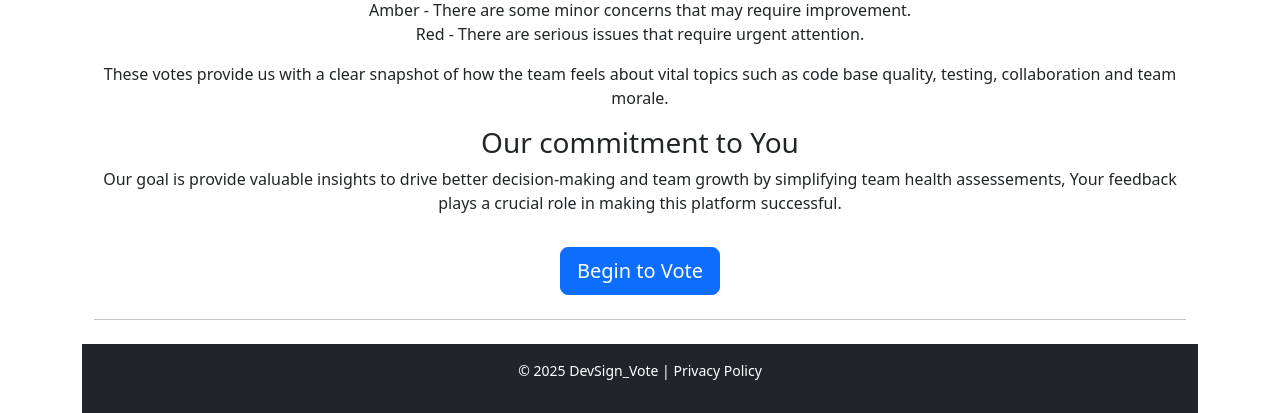
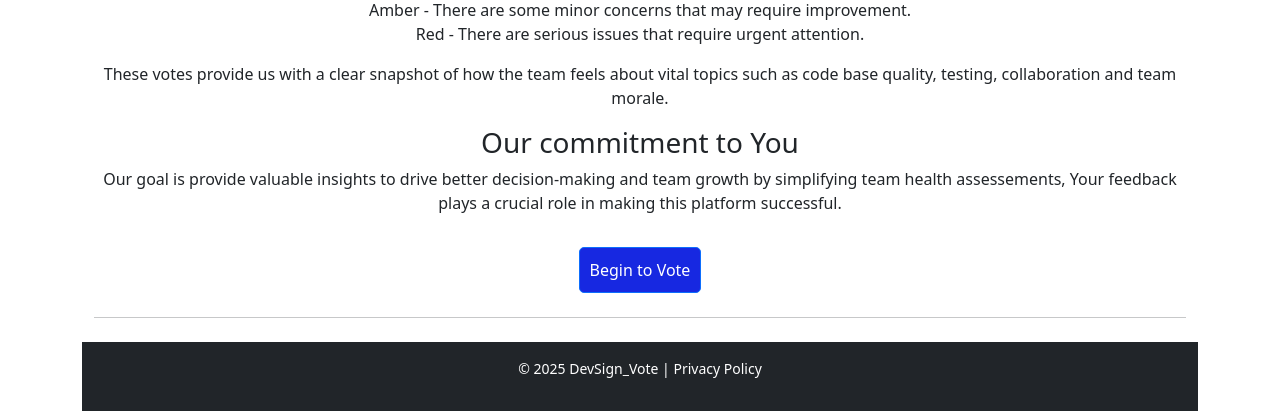
Before and after one commit to simonepietraroia/Sky-TV-Project, a Django app: page / in a window 1280 px wide. Shown: the part 579-992 px from the top of the page. Run offline with Django 5.2, Linux system fonts and the light colour scheme.

Commit message:
added a horizontal separator and styled the buttons

```diff
--- a/SkyTvApp/DevSign_Vote/static/DevSign_Vote/styles.css
+++ b/SkyTvApp/DevSign_Vote/static/DevSign_Vote/styles.css
@@ -380,3 +380,18 @@ footer {
 .signup-btn:hover {
     background: linear-gradient(to right, #005A9C, #2A6AD0);
 }
+
+/* buttons on home and confirmation pages */
+.my-custom-btn {
+    background-color: #1728e1;
+    padding: 10px;
+    font-size: 16px;
+    border-radius: 5px;
+    text-decoration: none;
+    transform: background-color 0.3s ease, transform 0.2s ease;
+    display: inline-block;
+}
+
+.my-custom-btn:hover {
+    background-color: #d87ea4df;
+}
--- a/SkyTvApp/DevSign_Vote/templates/DevSign_Vote/confirmation.html
+++ b/SkyTvApp/DevSign_Vote/templates/DevSign_Vote/confirmation.html
@@ -32,10 +32,11 @@
     <p>If you have any inquiries, please feel free to reach out to us. We are happy to help.</p>
 
     {% if user.role == "engineer" %}
-        <a href="{% url 'home' %}" class="btn btn-primary btn-ly mt-5">Go to Home</a>
+        <a href="{% url 'home' %}" class="btn btn-primary btn-ly mt-5 my-custom-btn">Go to Home</a>
     {% else %}
-        <a href="{% url 'portal' session.SessionID %}" class="btn btn-primary btn-ly mt-5">Go to Portal</a>
+        <a href="{% url 'portal' session.SessionID %}" class="btn btn-primary btn-ly mt-5 my-custom-btn">Go to Portal</a>
     {% endif %}
+    <hr class="my-4"
 
 </div>
 {% endblock %}
--- a/SkyTvApp/DevSign_Vote/templates/DevSign_Vote/home.html
+++ b/SkyTvApp/DevSign_Vote/templates/DevSign_Vote/home.html
@@ -30,7 +30,7 @@
     <h3>Our commitment to You</h3>
     <p>Our goal is provide valuable insights to drive better decision-making and team growth by simplifying team health assessements, Your feedback plays a crucial role in making this platform successful.</p>
 
-    <a href="{% url 'session-select' %}" class="btn btn-primary btn-lg mt-3">Begin to Vote</a>
+    <a href="{% url 'session-select' %}" class="btn btn-primary btn-lg mt-3 my-custom-btn">Begin to Vote</a>
     <hr class="my-4"
 </div>
 {% endblock %}
```
